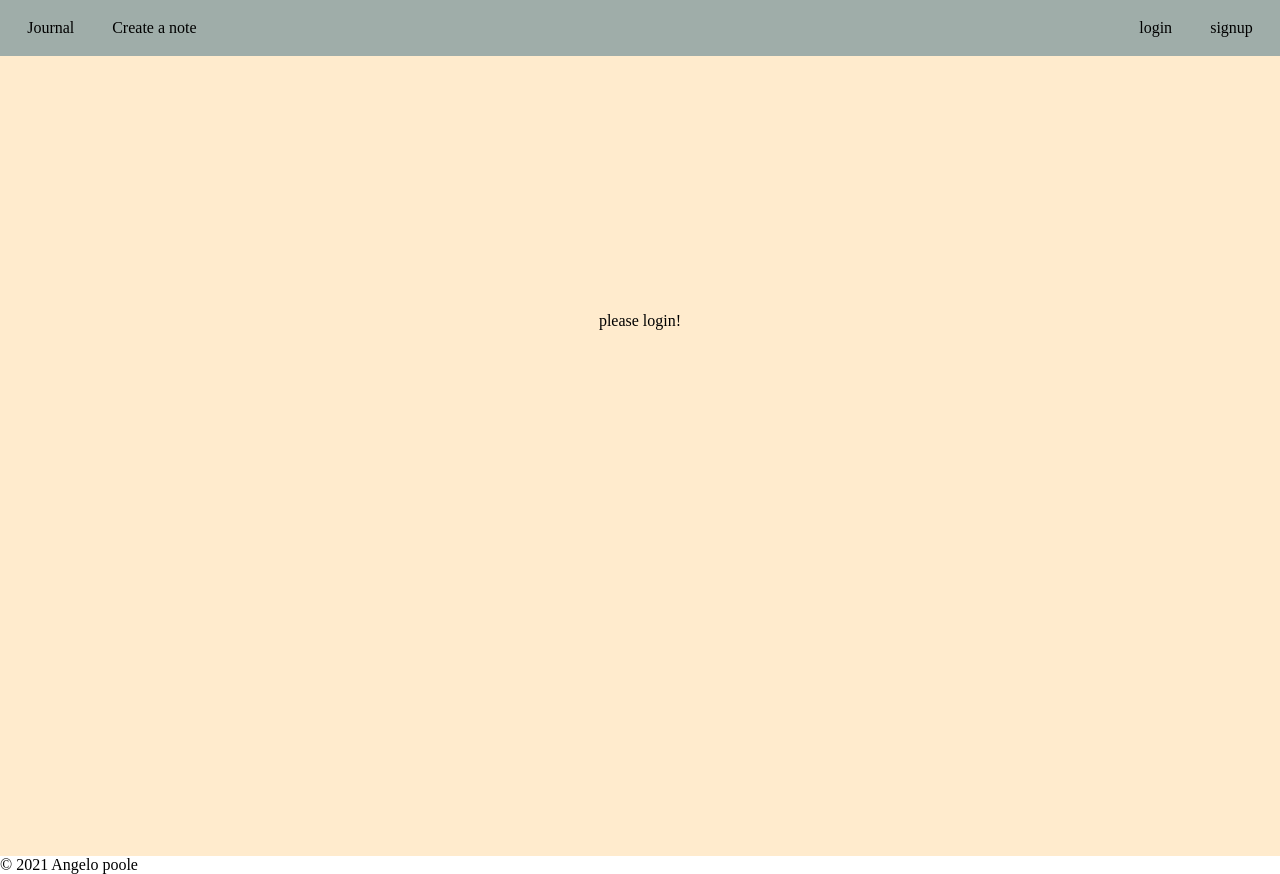
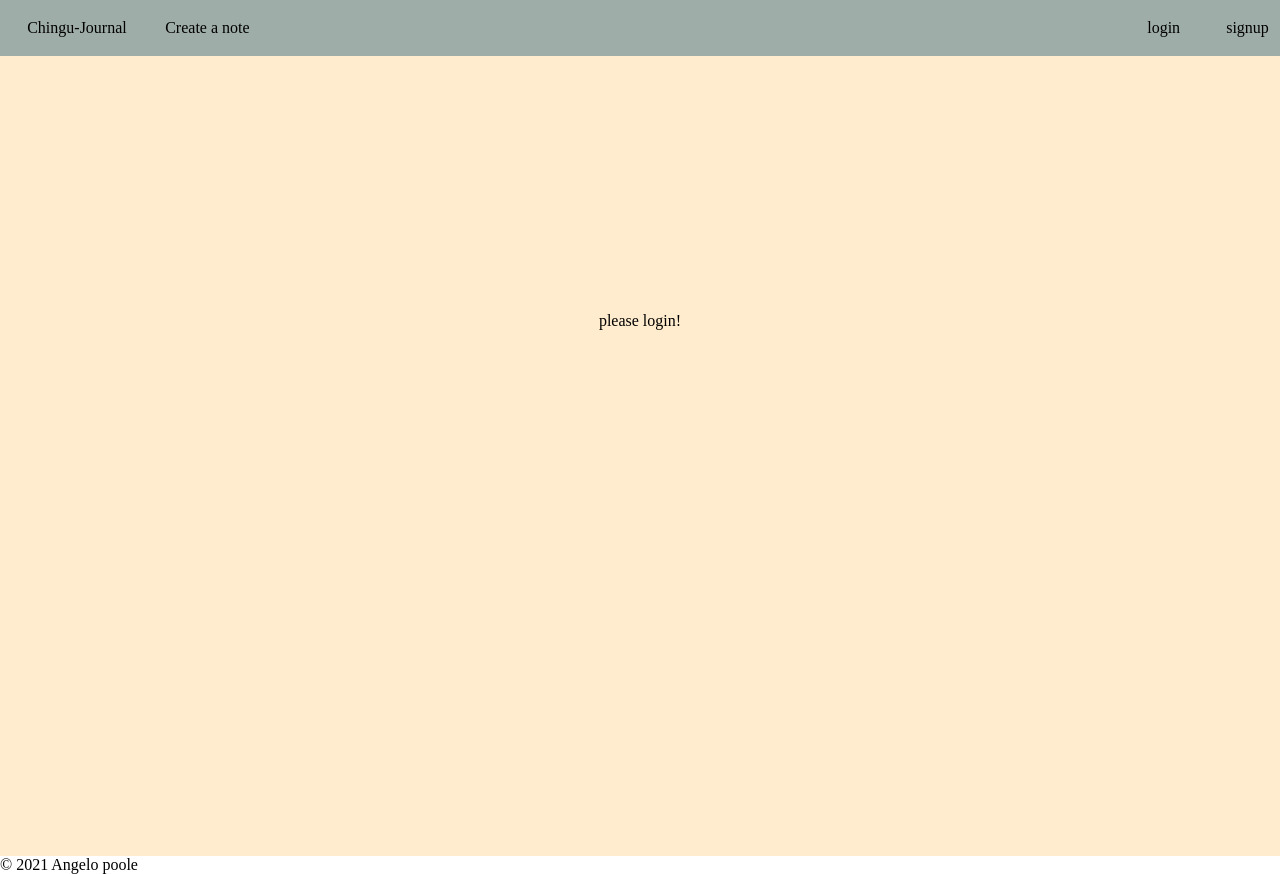
Before and after one commit to angelopoole/chingu-journalSolo, a React (Create React App) app in the folder Client/: page / in a window 1280 px wide. Built offline with nearby package versions, Linux system fonts and the light colour scheme.

Commit message:
fix semantic and styling issues, create NotFoundPage

```diff
--- a/Client/src/components/App.tsx
+++ b/Client/src/components/App.tsx
@@ -7,23 +7,27 @@ import Layout from './Layout';
 import Loader from './Loader';
 import HomePage from '../pages/Homepage';
 import AuthPage from '../pages/AuthPage';
+import NotFoundPage from '../pages/NotFoundPage';
 
 function App() {
   return (
+    <>
+      <GlobalStyles />
       <div className='App'>
         <ProvideAuth>
           <Router>
-          <GlobalStyles />
             <Layout>
               <Switch>
                 <Route path='/auth/:formTypeParam' component={AuthPage} exact />
                 <Route path='/loaderTest' component={Loader} />
                 <Route path='/' component={HomePage} exact />
+                <Route path='*' component={NotFoundPage} />
               </Switch>
             </Layout>
           </Router>
         </ProvideAuth>
       </div>
+    </>
   );
 }
 
--- a/Client/src/components/Layout.tsx
+++ b/Client/src/components/Layout.tsx
@@ -6,6 +6,8 @@ import Footer from './sections/Footer';
 const StyledMainContent = styled.main`
   /* background-color: var(--dark-shades); */
   display: flex;
+  /* width: 43rem; */
+  min-width: 100%;
   flex-flow: column;
 `;
 
--- a/Client/src/components/NavBar.tsx
+++ b/Client/src/components/NavBar.tsx
@@ -2,21 +2,24 @@ import React from 'react';
 import styled from 'styled-components';
 import { Link } from 'react-router-dom';
 import { useAuth } from '../hooks/use-auth';
-// import AuthPage from '../pages/AuthPage';
 
-const StyledNavContainer = styled.div`
-  width: 100%;
+const StyledNavBar = styled.nav`
   background-color: var(--main-brand-color);
-  border: 0;
+
+  li {
+    list-style: none;
+  }
 `;
-
 const StyledLink = styled(Link)`
   text-decoration: none;
   color: inherit;
 `;
 
-const StyledNavBar = styled.nav`
+const StyledUl = styled.ul`
   display: flex;
+  padding: 0;
+  min-width: 100%;
+  margin: 0px 0.5rem 0px 0.5rem;
 
   .sign-out {
     all: unset;
@@ -40,63 +43,50 @@ const StyledNavBar = styled.nav`
     }
   }
 
-  li {
-    list-style: none;
+  li.align-left {
+    margin-left: auto;
+    margin-right: 0.5rem;
   }
-
-  .login-logout-cluster {
-    display: flex;
-    justify-self: flex-end;
-    margin-left: auto;
-  }
-
-  .interaction-buttons {
-    display: flex;
-  }
-`;
-
-const StyledUl = styled.ul`
-  padding: 0;
-  display: flex;
-  margin: 0px 0.5rem 0px 0.5rem;
 `;
 const NavBar = () => {
   const auth = useAuth();
 
   return (
-    <StyledNavContainer>
+    <>
       <StyledNavBar>
-        <div className='interaction-buttons'>
         <StyledUl>
+          <li>
             <StyledLink className='nav-button' to='/'>
-              Journal
+              Chingu-Journal
             </StyledLink>
+          </li>
           <li className='nav-button'>Create a note</li>
-          </StyledUl>
-        </div>
-        <div className='login-logout-cluster'>
-          <StyledUl>
           {auth.user ? (
+            <li className='align-left'>
               <button
                 className='nav-button sign-out'
                 onClick={() => auth.signout()}
               >
                 sign out
               </button>
+            </li>
           ) : (
             <>
+              <li className='align-left'>
                 <StyledLink className='nav-button' to='/auth/login'>
                   login
                 </StyledLink>
+              </li>
+              <li>
                 <StyledLink className='nav-button' to='/auth/signup'>
                   signup
                 </StyledLink>
+              </li>
             </>
           )}
         </StyledUl>
-        </div>
       </StyledNavBar>
-    </StyledNavContainer>
+    </>
   );
 };
 
--- a/Client/src/components/NoteCard.tsx
+++ b/Client/src/components/NoteCard.tsx
@@ -31,6 +31,8 @@ const StyledContent = styled.div`
   }
 `;
 
+// TODO, fix how cards are created, instead go with a 4 area grid so that the outer card controlls the coloring on hover.
+
 const StyledButtonContainer = styled.div`
   justify-self: flex-end;
   display: flex;
@@ -42,6 +44,9 @@ const StyledButtonContainer = styled.div`
     all: unset;
     /* min-width: 50%; */
     width: 100%;
+    height: 100%;
+
+    /* min-height: 24px; */
     text-align: center;
     cursor: pointer;
   }
--- a/Client/src/components/sections/NoteShowcase.tsx
+++ b/Client/src/components/sections/NoteShowcase.tsx
@@ -13,8 +13,8 @@ type Props = {
 const StyledNoteSection = styled.section`
   display: grid;
 
-  grid-template-columns: repeat(auto-fill, minmax(250px, 1fr));
-  grid-template-rows: repeat(auto-fill, minmax(200px, 1fr));
+  grid-template-columns: repeat(auto-fill, minmax(15em, 1fr));
+  grid-auto-rows: minmax(10em, 1fr);
   /* height: 100%; */
 `;
 
--- a/Client/src/components/sections/NotesForm.tsx
+++ b/Client/src/components/sections/NotesForm.tsx
@@ -12,12 +12,15 @@ const StyledSection = styled.section`
   border-bottom: var(--dark-accent) 3px solid;
   padding: 1rem;
   background-color: var(--main-brand-color);
+
+  width: 100%;
   display: flex;
   justify-content: center;
   align-content: center;
 
   form {
-    width: 45rem;
+    width: 100%;
+    max-width: 40rem;
   }
 
   #title {
@@ -52,7 +55,7 @@ const NotesForm = ({
 
   const handleFormSubmit = async (e: FormEvent) => {
     e.preventDefault();
-    if (noteState.title.length > 20 || noteState.body.length > 260) {
+    if (noteState.title.length > 30 || noteState.body.length > 260) {
       return setErrorState(
         `Above character limit title:(${noteState.title.length} / 15) body:(${noteState.body.length} / 260)  `
       );
--- /dev/null
+++ b/Client/src/hooks/use-note.tsx
@@ -0,0 +1,2 @@
+// context component for dealing with notes in homepage
+import React from 'react';
--- /dev/null
+++ b/Client/src/pages/NotFoundPage.tsx
@@ -0,0 +1,7 @@
+import React from 'react';
+
+const NotFoundPage = () => {
+  return <div>PAGE NOT FOUND</div>;
+};
+
+export default NotFoundPage;
--- a/Client/src/pages/homepage.tsx
+++ b/Client/src/pages/homepage.tsx
@@ -14,7 +14,7 @@ import EditNoteModal from '../components/sections/EditNoteModal';
 
 const StyledContainer = styled.div`
   min-height: 90vh;
-  width: 100%;
+  min-width: 100%;
 
   background-image: radial-gradient(
       var(--light-accent) 0.8px,
@@ -53,6 +53,14 @@ const HomePage = () => {
   // console.log('note to edit -> ', noteToEdit);
   // console.log('auth -> ', auth?.user);
 
+  useEffect(() => {
+    if (auth.user) {
+      fetchPosts(auth.user.token);
+    } else {
+      setUserNotes([]);
+    }
+  }, [auth.user]);
+
   const fetchPosts = async (userToken: string) => {
     const config = {
       headers: {
@@ -62,13 +70,6 @@ const HomePage = () => {
     const { data }: { data: [] } = await axios.get('/api/notes', config);
     return setUserNotes(data);
   };
-  useEffect(() => {
-    if (auth.user) {
-      fetchPosts(auth.user.token);
-    } else {
-      setUserNotes([]);
-    }
-  }, [auth.user]);
 
   if (!auth?.user) {
     return (
@@ -90,6 +91,7 @@ const HomePage = () => {
     setUserNotes(filtered);
   };
 
+  // creates a new note from note object.
   const updateNotesArray = (newNote: Note) => {
     setUserNotes([...userNotes, newNote]);
   };
@@ -104,7 +106,6 @@ const HomePage = () => {
 
   const handleEditNoteSubmit = (editedNote: Note) => {
     // takes in a note, finds same note in notes array, removes that note and replaces it with this note,
-
     setNoteToEdit(undefined);
   };
 
@@ -114,8 +115,8 @@ const HomePage = () => {
     <StyledContainer>
       <EditNoteModal
         showModal={showModal}
+        noteToEdit={noteToEdit}
         toggleEditModal={toggleEditModal}
-        noteToEdit={noteToEdit}
         handleEditNoteSubmit={handleEditNoteSubmit}
       />
       <NotesForm updateNotesArray={updateNotesArray} />
--- a/Client/src/styles/GlobalStyles.ts
+++ b/Client/src/styles/GlobalStyles.ts
@@ -16,7 +16,7 @@ const GlobalStyles = createGlobalStyle`
   html {
   box-sizing: border-box;
   width: 100%;
-  height: 100%;
+
 }
 *,*:before, *:after {
   box-sizing: inherit;
@@ -24,7 +24,7 @@ const GlobalStyles = createGlobalStyle`
 
 body{
   /* color: #ECECEC; */
-  margin: 0;
+  margin: 0 auto;
   /* width: 100%; */
   /* min-height: 100%; */
 }
@@ -36,10 +36,13 @@ body{
 main {
   min-height: 100%;
   margin: 0 auto;
-    height: 100%;
-    width: 100%;
+  height: 100%;
+  width: 100%;
 }
 
+section{
+  position: relative;
+}
 
 
 
```
Lines whose indentation alone changed are shown as unchanged.
